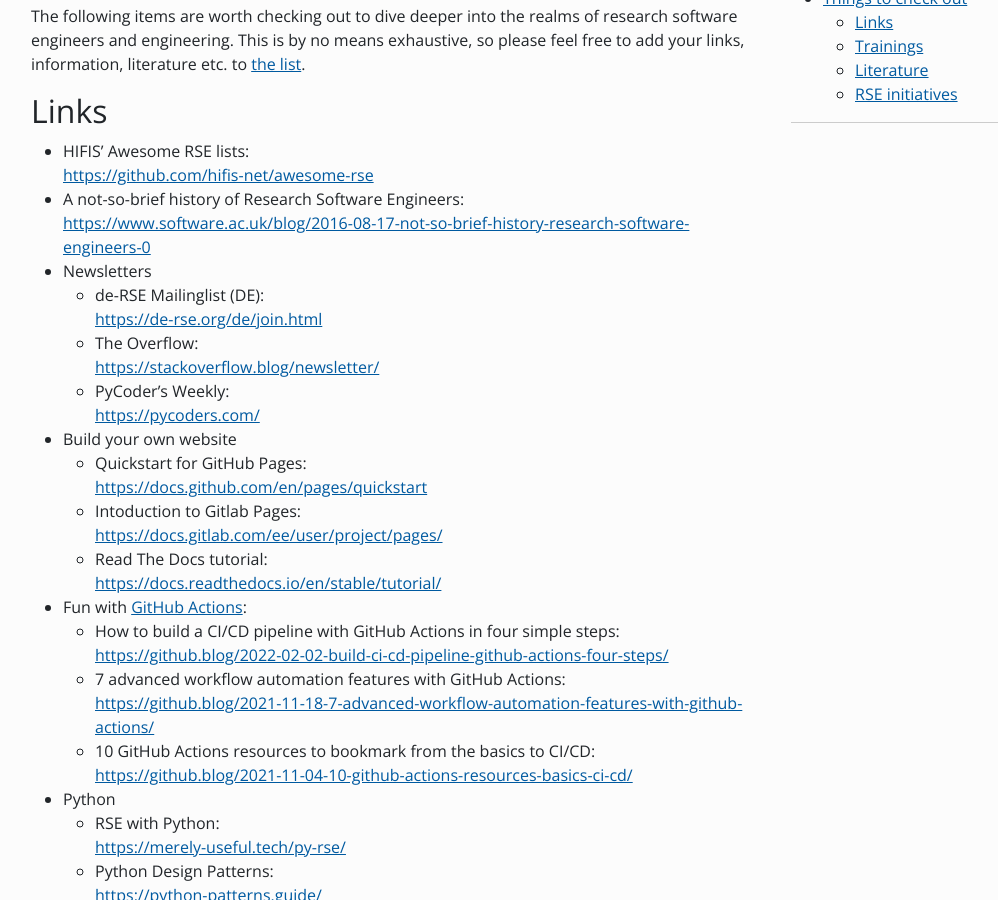
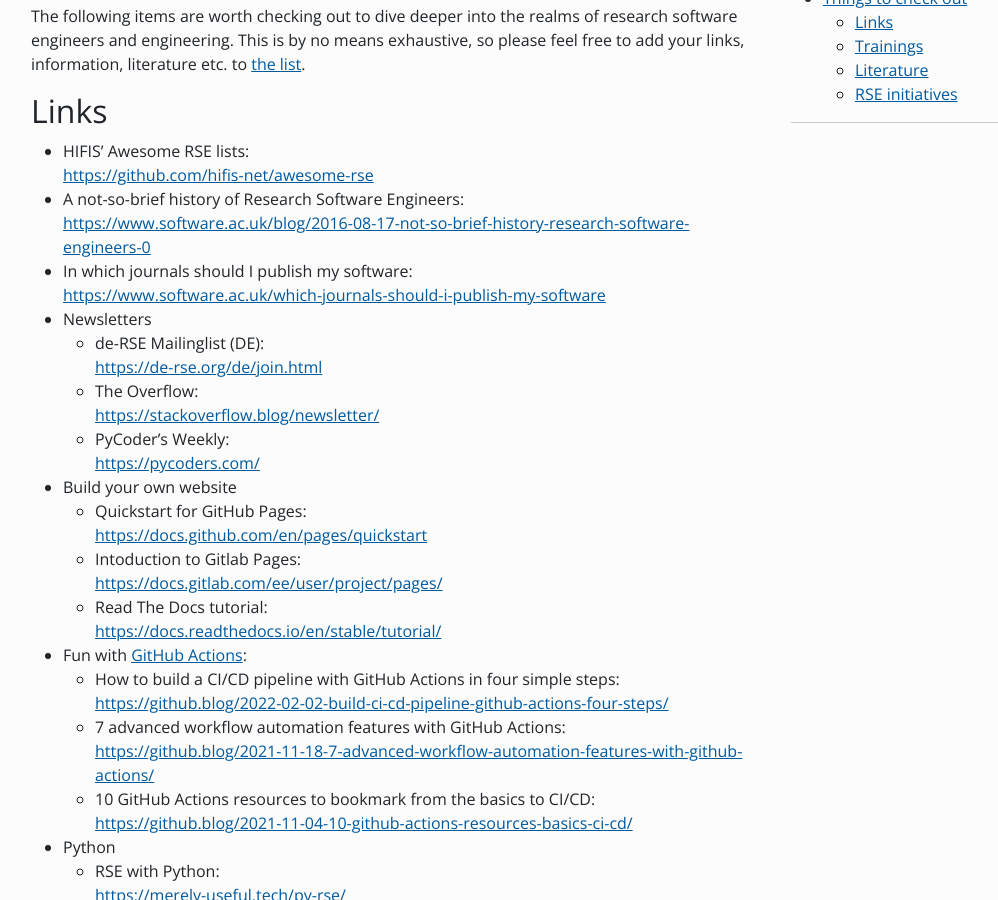
Before and after one commit to Helmholtz-HiRSE/helmholtz-hirse.github.io, a Jekyll site: the page built from resources.md, in a window 1280 px wide and 900 px high, scrolled down 378 px. Shown: the whole window, without its empty margins (51-1049 px from the left). Built offline with Jekyll 4.4.1, drawn with Linux system fonts in a browser that asks for light colours; nearby versions of some CDN libraries.

Commit message:
Update resources.md

```diff
--- a/resources.md
+++ b/resources.md
@@ -16,6 +16,7 @@
 
 * HIFIS' Awesome RSE lists: <br> <https://github.com/hifis-net/awesome-rse>
 * A not-so-brief history of Research Software Engineers: <br> <https://www.software.ac.uk/blog/2016-08-17-not-so-brief-history-research-software-engineers-0>
+* In which journals should I publish my software: <br> <https://www.software.ac.uk/which-journals-should-i-publish-my-software>
 * Newsletters
     * de-RSE Mailinglist (DE): <br> <https://de-rse.org/de/join.html>
     * The Overflow: <br> <https://stackoverflow.blog/newsletter/>
```
